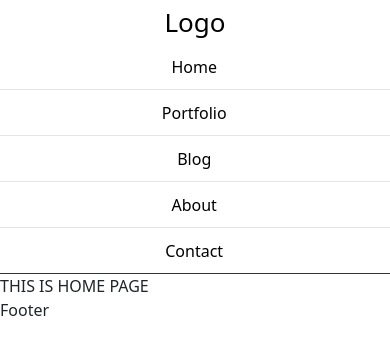
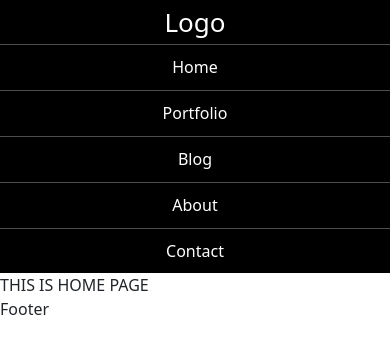
Before and after one commit to Sean-yad/photo-studio, a React (Create React App) app: page / in a window 390 px wide. Shown: the top 354 px of the page. Built offline with nearby package versions, Linux system fonts and the light colour scheme.

Commit message:
change to media 600px

```diff
--- a/src/App.css
+++ b/src/App.css
@@ -7,16 +7,16 @@
   display: flex;
   justify-content: space-between;
   align-items: center;
-  background: rgb(255, 255, 255);
-  border-bottom: 1px solid #333;
+  background: rgb(0, 0, 0);
 }
 
 .logo {
-  margin: 0 0 0 0.9em;
-  font-size: 30px;
+  margin: 0 0 0 0.45em;
+
 }
 .logo a {
-  color: rgb(0, 0, 0);
+  color: rgb(255, 255, 255);
+
 }
 
 .logo,
@@ -31,13 +31,12 @@
 
 .navigation {
   display: flex;
-  margin: 0 0 0 0.9em;
 }
 
 .navigation a {
   display: block;
   padding: 1em;
-  color: rgb(0, 0, 0);
+  color: rgb(255, 255, 255);
 }
 
 .navigation a:hover {
@@ -65,7 +64,7 @@
 @media all and (max-width: 600px) {
   .logo {
     margin: 0.25em 0;
-    align-self: left;
+    align-self: left; /* align the logo to the left side of 'flex-container' */
   }
 
   .navigation {
@@ -78,10 +77,16 @@
     padding: 10px;
     border-top: 1px solid rgba(255, 255, 255, 0.3);
     border-bottom: 1px solid rgba(0, 0, 0, 0.1);
-    margin: 0 0 0 -3em;
+    margin: 0;
   }
 
   .navigation li:last-of-type a {
     border-bottom: none;
   }
+
+  ul.navigation {
+    margin: 0;
+    padding: 0;
+  }
+
 }
```
